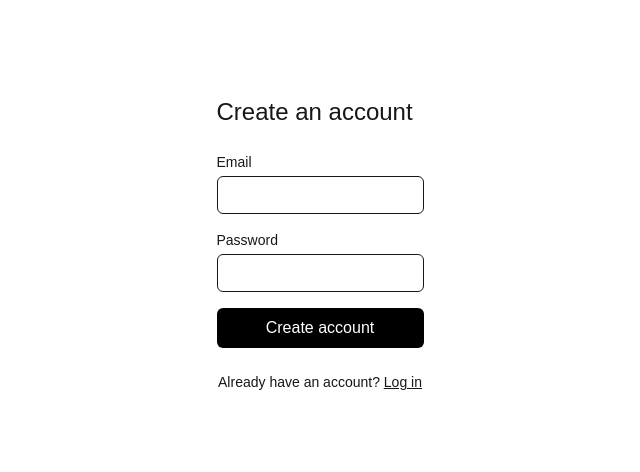
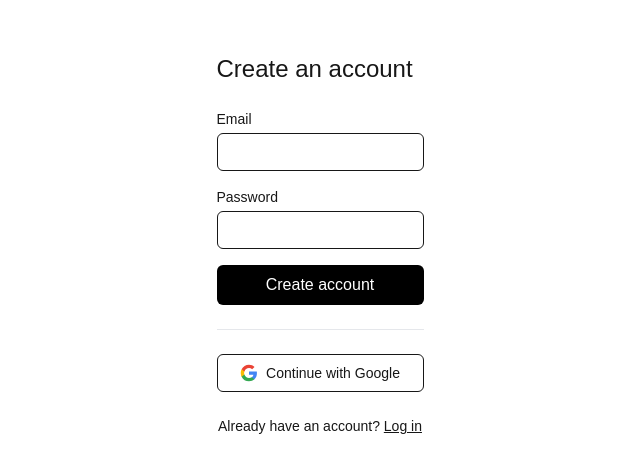
Before and after one commit to dev-rome/Inner-Vibe, a Next.js app: page /signup in a window 1280 px wide. Shown: the part 156-628 px from the top of the page, without its empty margins (320-960 px from the left). Built offline with nearby package versions, Linux system fonts and the light colour scheme.

Commit message:
feat(auth): add google oauth with server-side callback

```diff
--- a/src/app/(auth)/actions.ts
+++ b/src/app/(auth)/actions.ts
@@ -46,3 +46,22 @@ export async function signout() {
   revalidatePath("/", "layout");
   redirect("/login");
 }
+
+export async function signInWithGoogle() {
+  const supabase = await createClient();
+
+  const { data, error } = await supabase.auth.signInWithOAuth({
+    provider: "google",
+    options: {
+      redirectTo: `${process.env.NEXT_PUBLIC_SITE_URL}/callback`,
+    },
+  });
+
+  if (error) {
+    redirect(`/login?error=${encodeURIComponent(error.message)}`);
+  }
+
+  if (data.url) {
+    redirect(data.url);
+  }
+}
--- /dev/null
+++ b/src/app/(auth)/callback/route.ts
@@ -0,0 +1,23 @@
+import { NextResponse } from "next/server";
+import { createClient } from "@/lib/supabase/server";
+
+export async function GET(request: Request) {
+  const { searchParams, origin } = new URL(request.url);
+  const code = searchParams.get("code");
+  const next = searchParams.get("next") ?? "/dashboard";
+
+  if (code) {
+    const supabase = await createClient();
+    const { error } = await supabase.auth.exchangeCodeForSession(code);
+
+    if (!error) {
+      return NextResponse.redirect(`${origin}${next}`);
+    }
+  }
+
+  return NextResponse.redirect(
+    `${origin}/login?error=${encodeURIComponent("Could not sign in with Google")}`,
+  );
+}
+
+export const dynamic = "force-dynamic";
--- a/src/app/(auth)/login/page.tsx
+++ b/src/app/(auth)/login/page.tsx
@@ -1,5 +1,6 @@
 import Link from "next/link";
 import { login } from "../actions";
+import { GoogleButton } from "@/components/auth/google-button";
 
 export default async function LoginPage({
   searchParams,
@@ -43,6 +44,12 @@ export default async function LoginPage({
         </button>
       </form>
 
+      <div className="flex items-center gap-3 text-xs text-gray-500">
+        <span className="h-px flex-1 bg-gray-200" />
+      </div>
+
+      <GoogleButton />
+
       <p className="text-center text-sm">
         No account?{" "}
         <Link href="/signup" className="underline">
--- a/src/app/(auth)/signup/page.tsx
+++ b/src/app/(auth)/signup/page.tsx
@@ -1,5 +1,6 @@
 import Link from "next/link";
 import { signup } from "../actions";
+import { GoogleButton } from "@/components/auth/google-button";
 
 export default async function SignupPage({
   searchParams,
@@ -43,6 +44,12 @@ export default async function SignupPage({
         </button>
       </form>
 
+      <div className="flex items-center gap-3 text-xs text-gray-500">
+        <span className="h-px flex-1 bg-gray-200" />
+      </div>
+
+      <GoogleButton />
+
       <p className="text-center text-sm">
         Already have an account?{" "}
         <Link href="/login" className="underline">
--- /dev/null
+++ b/src/components/auth/google-button.tsx
@@ -0,0 +1,38 @@
+import { signInWithGoogle } from "@/app/(auth)/actions";
+
+export function GoogleButton() {
+  return (
+    <form action={signInWithGoogle}>
+      <button
+        type="submit"
+        className="flex w-full items-center justify-center gap-2 rounded-md border px-4 py-2 text-sm font-medium transition-colors hover:bg-gray-50"
+      >
+        <GoogleIcon />
+        Continue with Google
+      </button>
+    </form>
+  );
+}
+
+function GoogleIcon() {
+  return (
+    <svg width="18" height="18" viewBox="0 0 24 24" aria-hidden="true">
+      <path
+        fill="#4285F4"
+        d="M22.56 12.25c0-.78-.07-1.53-.2-2.25H12v4.26h5.92a5.06 5.06 0 0 1-2.2 3.32v2.76h3.57c2.08-1.92 3.28-4.74 3.28-8.09Z"
+      />
+      <path
+        fill="#34A853"
+        d="M12 23c2.97 0 5.46-.98 7.28-2.66l-3.57-2.76c-.98.66-2.23 1.06-3.71 1.06-2.86 0-5.29-1.93-6.16-4.53H2.18v2.84A11 11 0 0 0 12 23Z"
+      />
+      <path
+        fill="#FBBC05"
+        d="M5.84 14.09a6.6 6.6 0 0 1 0-4.18V7.07H2.18a11 11 0 0 0 0 9.86l3.66-2.84Z"
+      />
+      <path
+        fill="#EA4335"
+        d="M12 5.38c1.62 0 3.06.56 4.21 1.64l3.15-3.15C17.45 2.09 14.97 1 12 1 7.7 1 3.99 3.47 2.18 7.07l3.66 2.84C6.71 7.31 9.14 5.38 12 5.38Z"
+      />
+    </svg>
+  );
+}
```
